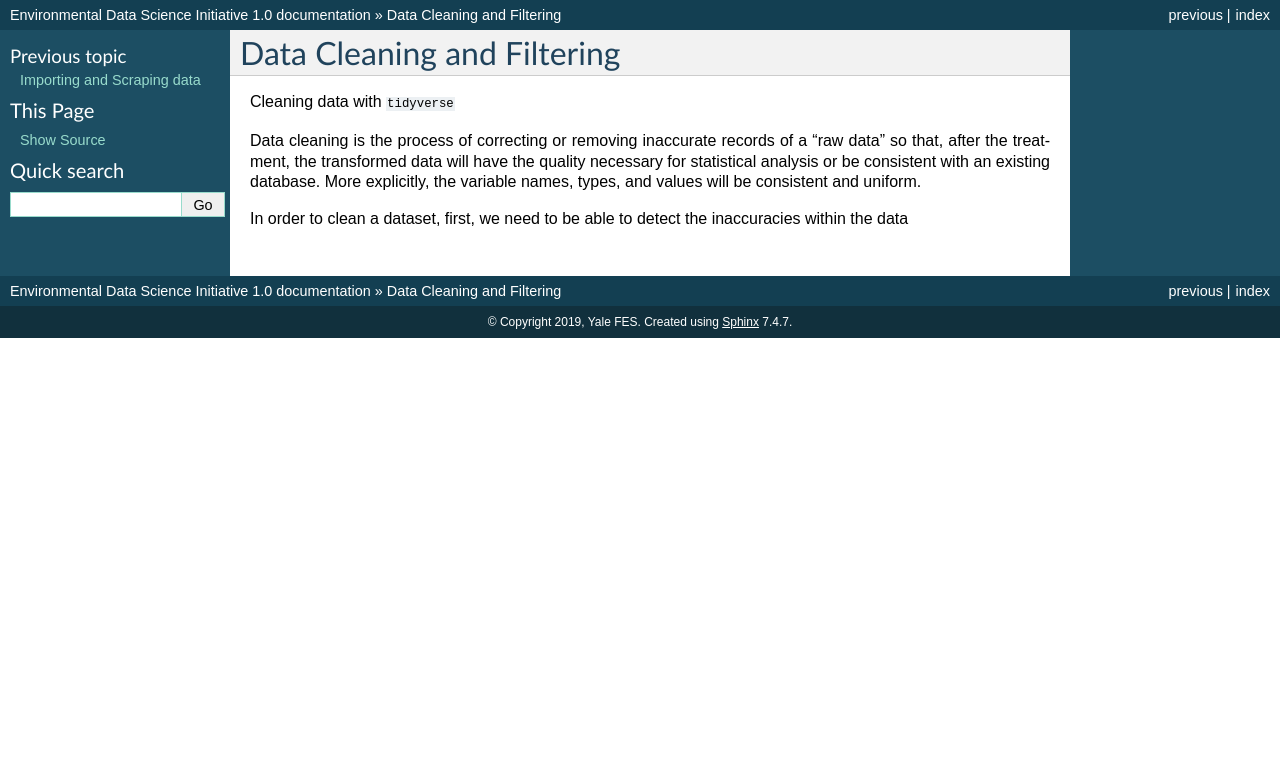
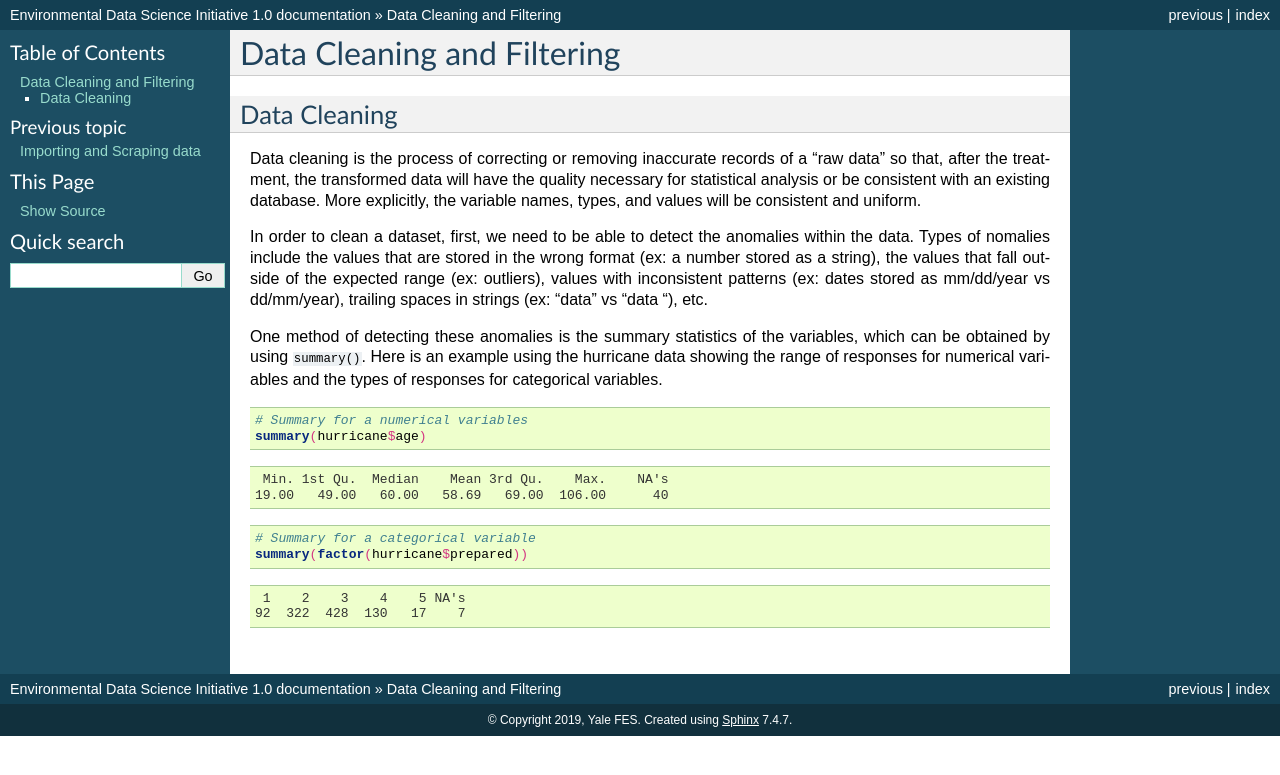
Before and after one commit to rajaoberison/edsy, a Sphinx documentation site: the page built from docs/data_cleaning_and_filtering.rst, in a window 1280 px wide. Shown: the top 775 px of the page. Built offline with Sphinx 7.4.7, drawn with Linux system fonts in a browser that asks for light colours.

Commit message:
Update data_cleaning_and_filtering.rst

```diff
--- a/docs/data_cleaning_and_filtering.rst
+++ b/docs/data_cleaning_and_filtering.rst
@@ -4,9 +4,36 @@
 Data Cleaning and Filtering
 ============================
 
-Cleaning data with :code:`tidyverse`
 
+Data Cleaning
+==============
 
 Data cleaning is the process of correcting or removing inaccurate records of a "raw data" so that, after the treatment, the transformed data will have the quality necessary for statistical analysis or be consistent with an existing database. More explicitly, the variable names, types, and values will be consistent and uniform.
 
-In order to clean a dataset, first, we need to be able to detect the inaccuracies within the data
+In order to clean a dataset, first, we need to be able to detect the anomalies within the data. Types of nomalies include the values that are stored in the wrong format (ex: a number stored as a string), the values that fall outside of the expected range (ex: outliers), values with inconsistent patterns (ex: dates stored as mm/dd/year vs dd/mm/year), trailing spaces in strings (ex: "data" vs "data "), etc.
+
+One method of detecting these anomalies is the summary statistics of the variables, which can be obtained by using :code:`summary()`. Here is an example using the hurricane data showing the range of responses for numerical variables and the types of responses for categorical variables.
+
+
+.. code-block:: r
+
+  # Summary for a numerical variables
+  summary(hurricane$age)
+
+
+.. code-block:: rout
+
+     Min. 1st Qu.  Median    Mean 3rd Qu.    Max.    NA's
+    19.00   49.00   60.00   58.69   69.00  106.00      40
+
+
+.. code-block:: r
+
+  # Summary for a categorical variable
+  summary(factor(hurricane$prepared))
+
+
+.. code-block:: rout
+
+     1    2    3    4    5 NA's
+    92  322  428  130   17    7
```
